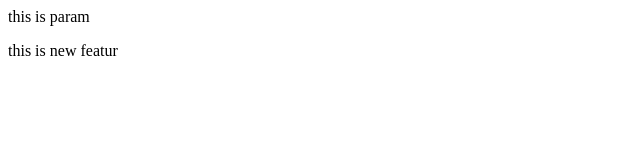
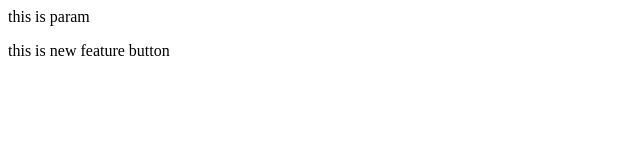
Before and after one commit to jigesh987/localrepo, a plain HTML site: page index.html in a window 1280 px wide. Shown: the full height of the page, 0-640 px from the left. Drawn offline with Linux system fonts and the light colour scheme.

```diff
--- a/index.html
+++ b/index.html
@@ -1,2 +1,2 @@
 <p>this is param</p>
-<p>this is new featur</p>
+<p>this is new feature button</p>
```
